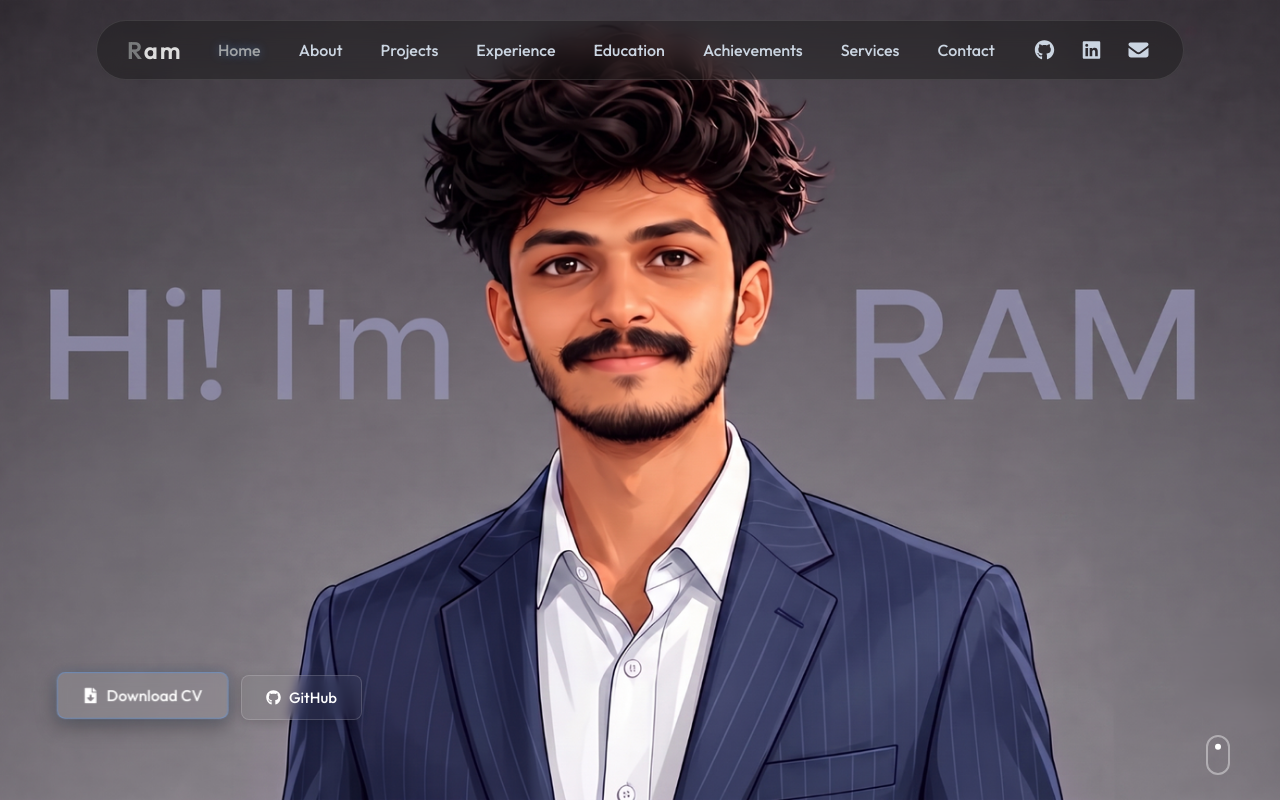
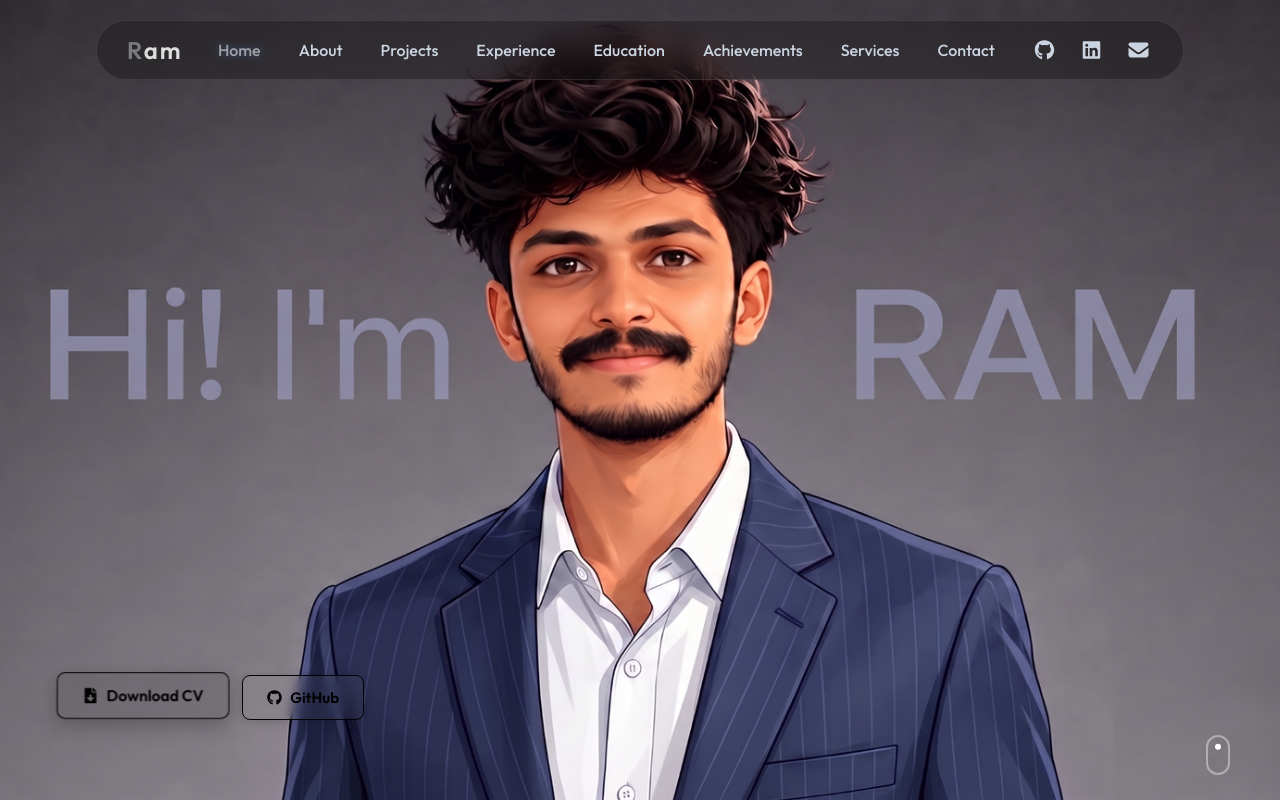
Before and after one commit to RamDivgi/portfolio, a React (Vite) app: page / in a window 1280 px wide. In both pictures the pointer is over the link "Download CV". Shown: the top 800 px of the page. Built offline with nearby package versions, Linux system fonts and the light colour scheme.

Commit message:
style: set hero buttons border and text to black

```diff
--- a/src/pages/Hero/Hero.css
+++ b/src/pages/Hero/Hero.css
@@ -75,26 +75,26 @@
   padding: 12px 24px;
   border-radius: 8px;
   font-size: 15px;
-  font-weight: 500;
+  font-weight: 600;
   transition: all 0.25s ease;
   display: inline-flex;
   align-items: center;
   gap: 8px;
   cursor: pointer;
   background: rgba(255, 255, 255, 0.03);
-  color: #ffffff !important;
-  border: 1px solid rgba(255, 255, 255, 0.16);
+  color: #000000 !important;
+  border: 1.5px solid #000000;
   backdrop-filter: blur(6px);
   -webkit-backdrop-filter: blur(6px);
   box-shadow: 0 2px 10px rgba(0, 0, 0, 0.15);
 }
 
 .buttn a:hover {
-  background: rgba(255, 255, 255, 0.10);
-  border-color: rgba(96, 165, 250, 0.45);
-  color: #ffffff !important;
+  background: rgba(0, 0, 0, 0.08);
+  border-color: #000000;
+  color: #000000 !important;
   transform: translateY(-2px);
-  box-shadow: 0 6px 20px rgba(0, 0, 0, 0.35), 0 0 12px rgba(96, 165, 250, 0.15);
+  box-shadow: 0 6px 20px rgba(0, 0, 0, 0.25);
 }
 
 .buttn a:focus-visible {
```
